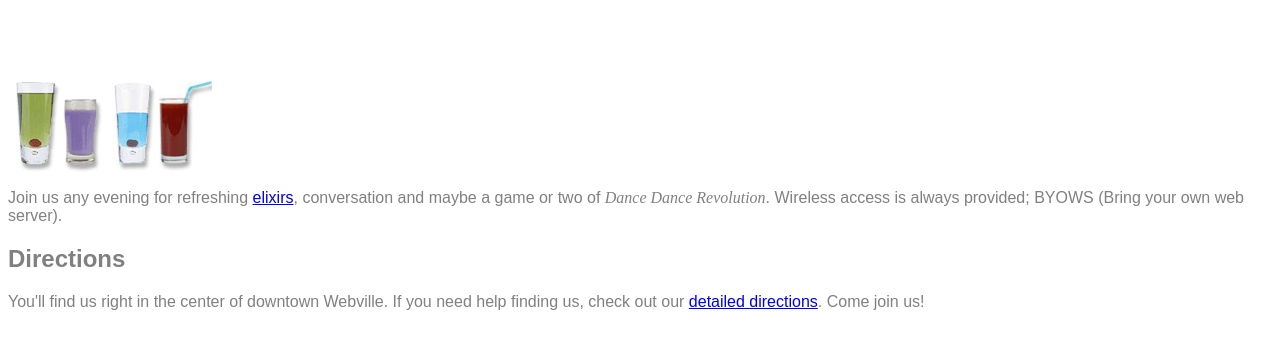
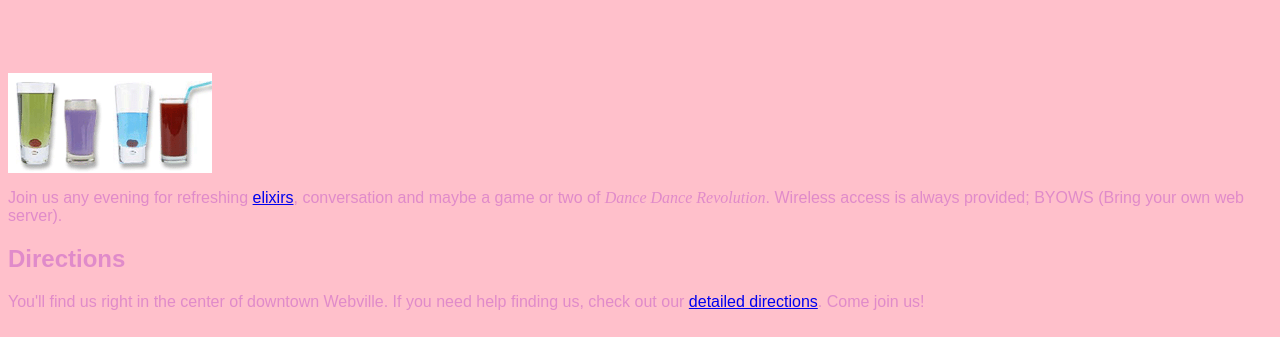
Before and after one commit to fengjiayao6/WebExercises, a plain HTML site: page Lesson11/index.html in a window 1280 px wide. Shown: the part 463-800 px from the top of the page. Drawn offline with Linux system fonts and the light colour scheme.

Commit message:
修改了css中的背景颜色

```diff
--- a/Lesson11/lounge.css
+++ b/Lesson11/lounge.css
@@ -27,3 +27,11 @@ p {
 }
 
 h1 { font-size: 10vw; }
+
+body{
+	background-color: pink;
+	color: rgb(132, 240, 248);
+	color: purple;
+	color: rgba(199, 142, 236, 0.8);
+	color: #d87dc9cc;
+}
```
